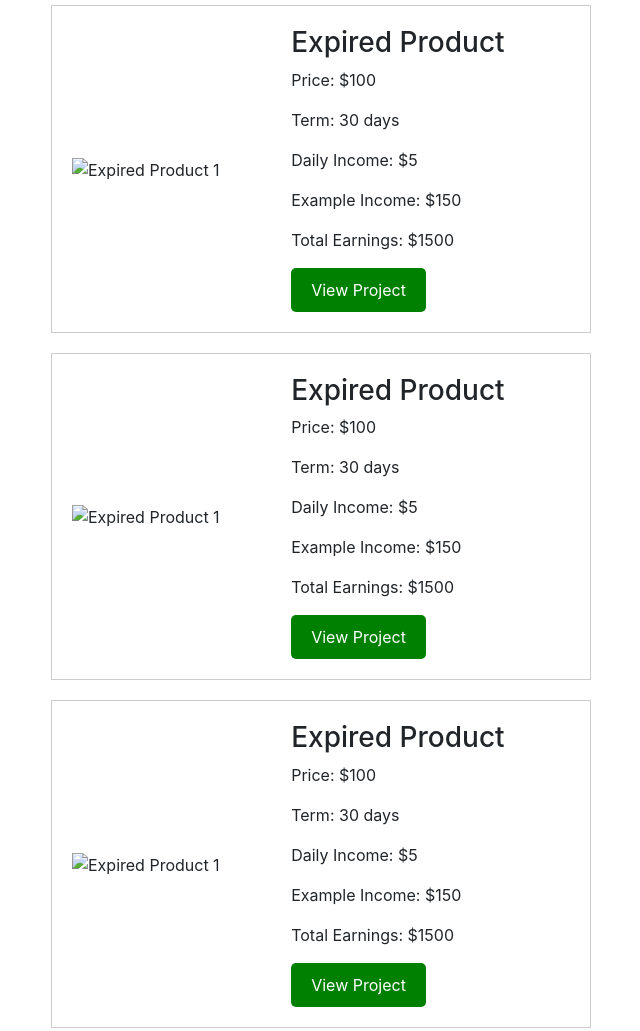
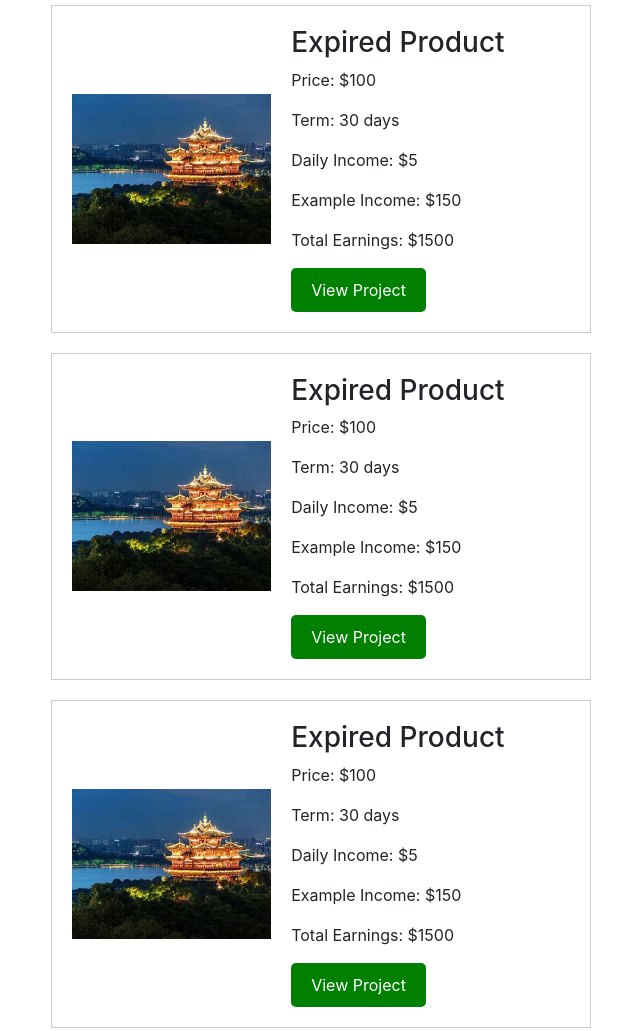
Before and after one commit to TARAK-123308/tourism, a plain HTML site: page expired.html in a window 1280 px wide. Shown: the top 1031 px of the page, without its empty margins (319-959 px from the left). Drawn offline with nearby package versions, Linux system fonts and the light colour scheme.

Commit message:
Update expired.html

```diff
--- a/expired.html
+++ b/expired.html
@@ -4,7 +4,7 @@
     <meta charset="UTF-8">
     <meta name="viewport" content="width=device-width, initial-scale=1.0">
     <title>Expired Products</title>
-    <link rel="stylesheet" href="../styles.css"> <!-- Add your CSS file -->
+    <link rel="stylesheet" href="styles.css"> <!-- Add your CSS file -->
     <!-- Link Bootstrap CSS -->
     <link rel="stylesheet" href="https://stackpath.bootstrapcdn.com/bootstrap/4.5.2/css/bootstrap.min.css">
     <style>
@@ -39,7 +39,7 @@
             <div class="col-md-6 offset-md-3">
                 <div class="product">
                     <div class="image">
-                        <img src="../images/OIP.jpg" alt="Expired Product 1">
+                        <img src="OIP.jpg" alt="Expired Product 1">
                     </div>
                     <div class="description">
                         <h3>Expired Product </h3>
@@ -53,7 +53,7 @@
                 </div>
                 <div class="product">
                     <div class="image">
-                        <img src="../images/OIP.jpg" alt="Expired Product 1">
+                        <img src="OIP.jpg" alt="Expired Product 1">
                     </div>
                     <div class="description">
                         <h3>Expired Product </h3>
@@ -67,7 +67,7 @@
                 </div>
                 <div class="product">
                     <div class="image">
-                        <img src="../images/OIP.jpg" alt="Expired Product 1">
+                        <img src="OIP.jpg" alt="Expired Product 1">
                     </div>
                     <div class="description">
                         <h3>Expired Product </h3>
```
